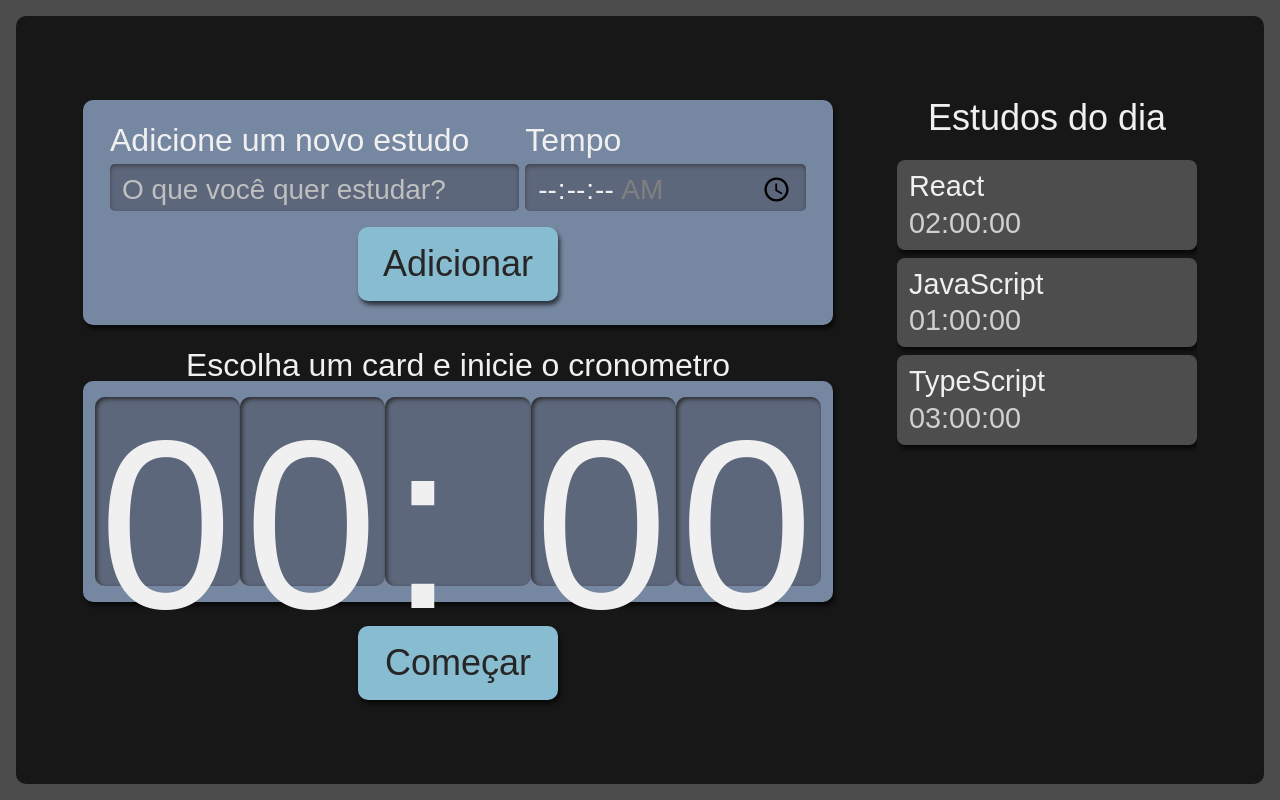
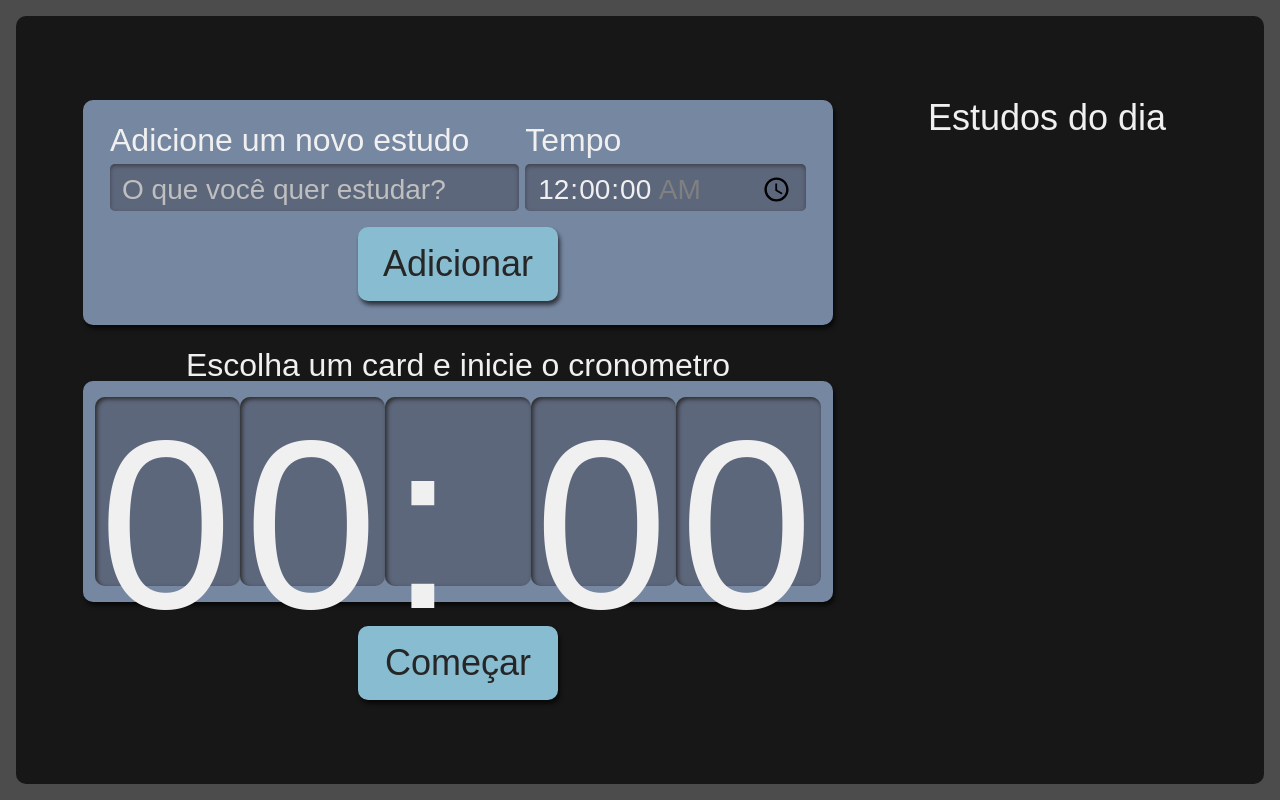
Before and after one commit to marialuizasr/alura-studies, a React (Create React App) app: page / in a window 1280 px wide. Built offline with nearby package versions, Linux system fonts and the light colour scheme.

Commit message:
05. State finalizado

```diff
--- a/package.json
+++ b/package.json
@@ -14,6 +14,7 @@
     "react-dom": "^18.2.0",
     "react-scripts": "5.0.1",
     "typescript": "^4.9.3",
+    "uuid": "^9.0.0",
     "web-vitals": "^2.1.4"
   },
   "scripts": {
@@ -41,6 +42,7 @@
     ]
   },
   "devDependencies": {
+    "@types/uuid": "^9.0.0",
     "sass": "^1.56.1",
     "typescript-plugin-css-modules": "^4.1.1"
   }
--- a/src/components/Botao/index.tsx
+++ b/src/components/Botao/index.tsx
@@ -1,10 +1,13 @@
 import React from "react";
 import style from './Botao.module.scss';
 
-class Botao extends React.Component <{ texto: string }> {
+class Botao extends React.Component <{
+    texto: string,
+    type?: "button" | "submit" | "reset" | undefined }> { // '?' quer dizer que type eh opcional
     render() {
+        const { type = "button" } = this.props; // diz que se nao tiver um type, type = 'button' por padrao
         return (
-            <button className={ style.botao }>
+            <button type={ type } className={ style.botao }>
                 { this.props.texto }
             </button>
         )
--- a/src/components/Formulario/index.tsx
+++ b/src/components/Formulario/index.tsx
@@ -1,11 +1,39 @@
 import React from "react";
 import Botao from "../Botao";
 import style from  './Formulario.module.scss';
+import { ITarefa } from '../../types/tarefa'
+import { v4 as uuidv4 } from 'uuid'
 
-class Formulario extends React.Component {
+class Formulario extends React.Component<{
+    setTarefas: React.Dispatch<React.SetStateAction<ITarefa[]>>
+}> {
+    state = {
+        tarefa: "",
+        tempo: "00:00"
+    }
+
+    adicionarTarefa(event: React.FormEvent<HTMLFormElement>) {
+        event.preventDefault();
+        this.props.setTarefas(tarefasAntigas =>
+            [
+                ...tarefasAntigas,
+                {
+                    ...this.state,
+                    selecionado: false,
+                    completado: false,
+                    id: uuidv4()
+                }
+            ]
+        )
+        // Resetando o State sempre após adicionar uma tarefa
+        this.setState({
+            tarefa: "",
+            tempo: "00:00"
+        })
+    }
     render() {
         return (
-            <form className={ style.novaTarefa }>
+            <form className={ style.novaTarefa } onSubmit={ this.adicionarTarefa.bind(this) }>
                 <div className={ style.inputContainer }>
                     <label htmlFor="tarefa">
                         Adicione um novo estudo
@@ -14,6 +42,8 @@
                         type="text"
                         name="tarefa"
                         id="tarefa"
+                        value={ this.state.tarefa }
+                        onChange={ event => this.setState({ ...this.state, tarefa: event.target.value})}
                         placeholder="O que você quer estudar?"
                         required
                     />
@@ -26,6 +56,8 @@
                         type="time"
                         step="1"
                         name="tempo"
+                        value={ this.state.tempo }
+                        onChange={ event => this.setState({ ...this.state, tempo: event.target.value})}
                         id="tempo"
                         min="00:00:00"
                         max="01:30:00"
@@ -34,6 +66,7 @@
                 </div>
                 <Botao
                     texto="Adicionar"
+                    type="submit"
                 />
             </form>
         )
--- a/src/components/Lista/Item/index.tsx
+++ b/src/components/Lista/Item/index.tsx
@@ -1,7 +1,8 @@
 import React from "react";
 import style from './../../Lista/Lista.module.scss';
+import { ITarefa } from '../../../types/tarefa'
 
-export default function Item({ tarefa, tempo }: { tarefa: string, tempo: string}) {
+export default function Item({ tarefa, tempo, selecionado, completado, id }: ITarefa) {
     return (
         <li className={ style.item }>
             <h3>{ tarefa }</h3>
--- a/src/components/Lista/index.tsx
+++ b/src/components/Lista/index.tsx
@@ -1,18 +1,9 @@
-import React from "react";
+import React, { useState } from "react";
 import Item from "./Item";
 import style from './Lista.module.scss';
+import { ITarefa } from '../../types/tarefa'
 
-function Lista() {
-    const tarefas = [{
-        tarefa: 'React',
-        tempo: '02:00:00'
-    }, {
-        tarefa: 'JavaScript',
-        tempo: '01:00:00'
-    }, {
-        tarefa: 'TypeScript',
-        tempo: '03:00:00'
-    }]
+function Lista({ tarefas }: {tarefas: ITarefa[]}) { // ou Array<ITarefa>
     return (
         <aside className={ style.listaTarefas }>
             <h2>Estudos do dia</h2>
--- a/src/pages/App.tsx
+++ b/src/pages/App.tsx
@@ -1,14 +1,16 @@
-import React from 'react';
+import React, { useState } from 'react';
 import Formulario from '../components/Formulario';
 import Lista from '../components/Lista';
 import style from  './App.module.scss';
 import Cronometro from '../components/Cronometro';
+import { ITarefa } from '../types/tarefa'
 
 function App() {
+  const [tarefas, setTarefas] = useState<ITarefa[] | []>([]);
   return (
     <div className={ style.AppStyle }>
-      <Formulario />
-      <Lista />
+      <Formulario setTarefas={ setTarefas }/>
+      <Lista tarefas={ tarefas }/>
       <Cronometro />
     </div>
   );
--- /dev/null
+++ b/src/types/tarefa.ts
@@ -0,0 +1,7 @@
+export interface ITarefa {
+    tarefa: string,
+    tempo: string,
+    selecionado: boolean,
+    completado: boolean,
+    id: string
+}
```
Also changed, not shown: 1 other file (tests, documents, lock files or other folders).
